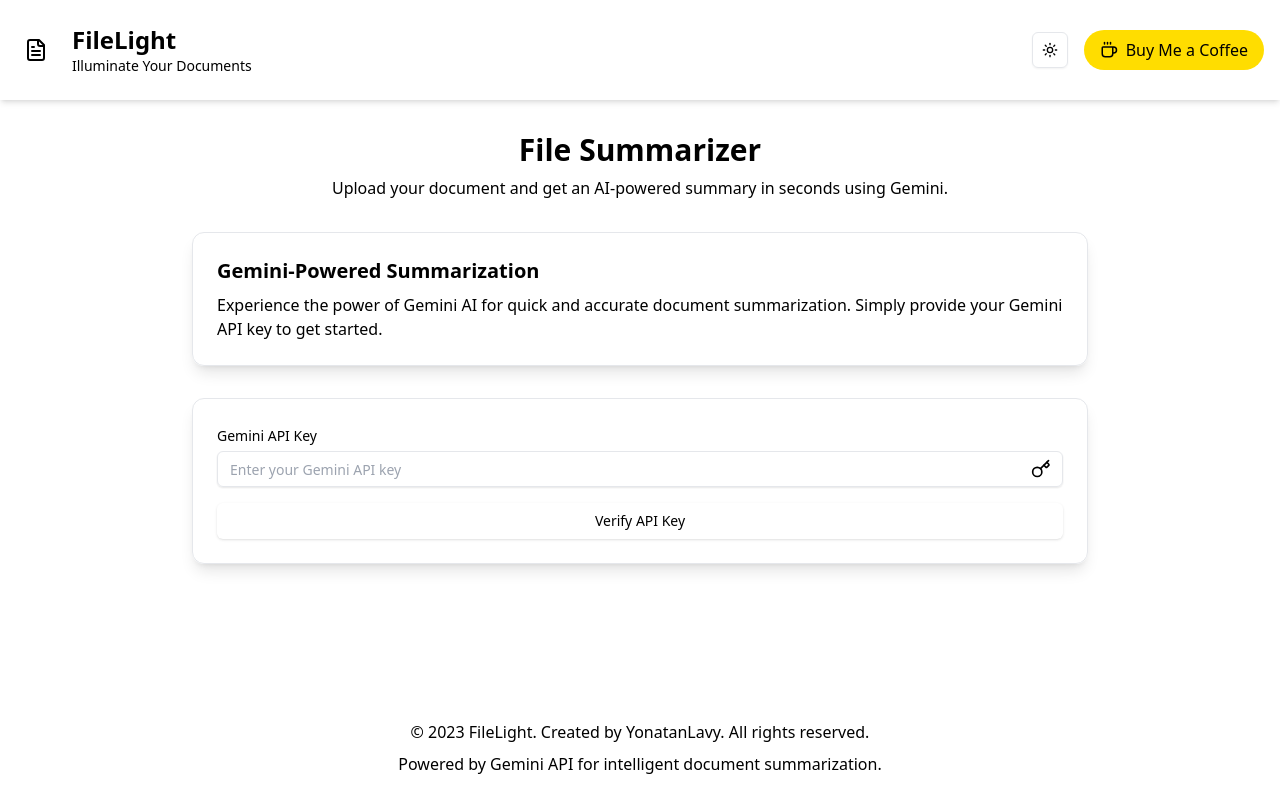
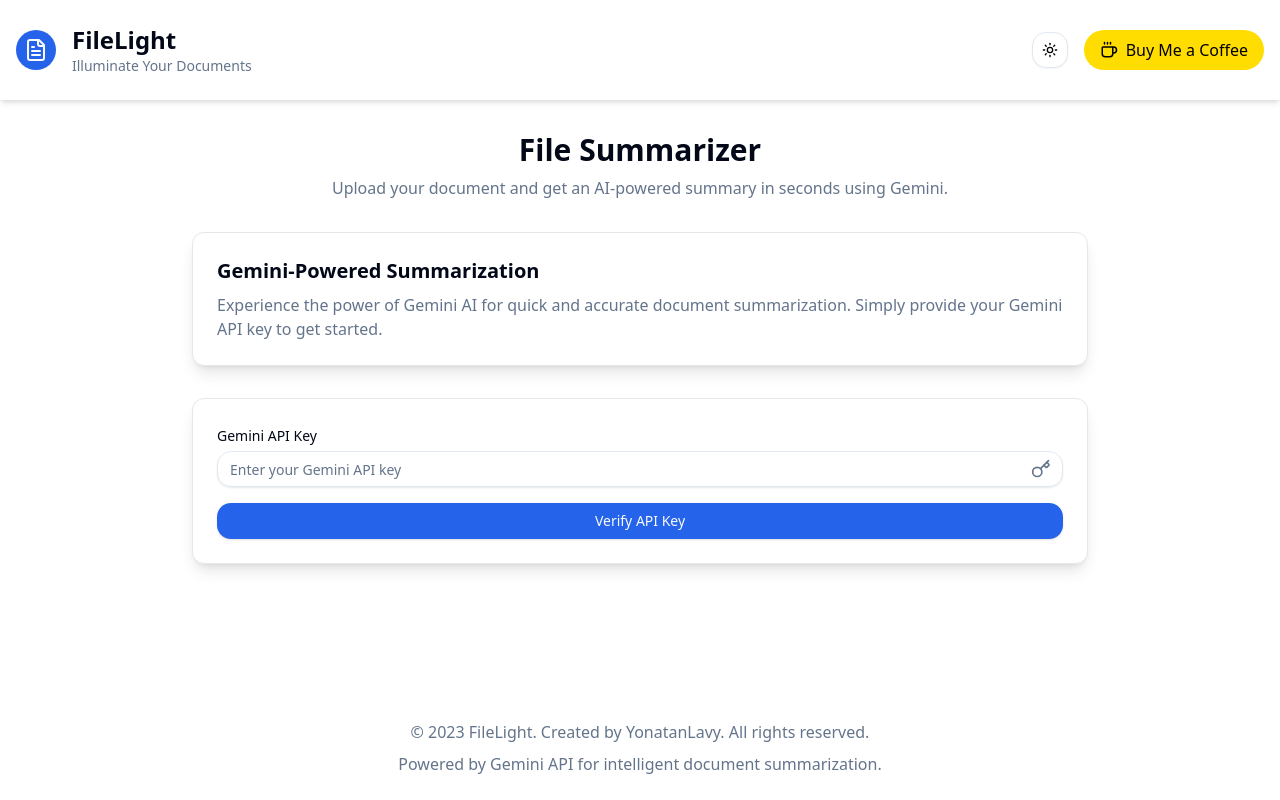
Before and after one commit to yehonatanyosefi/whatsapp-threads, a Next.js app: page / in a window 1280 px wide. Built offline with nearby package versions, Linux system fonts and the light colour scheme.

Commit message:
added stylings, toast, started work on file upload

```diff
--- a/app/globals.css
+++ b/app/globals.css
@@ -1,6 +1,63 @@
 @tailwind base;
 @tailwind components;
 @tailwind utilities;
+
+@layer base {
+	:root {
+		--background: 0 0% 100%;
+		--foreground: 222.2 84% 4.9%;
+		--card: 0 0% 100%;
+		--card-foreground: 222.2 84% 4.9%;
+		--popover: 0 0% 100%;
+		--popover-foreground: 222.2 84% 4.9%;
+		--primary: 221.2 83.2% 53.3%;
+		--primary-foreground: 210 40% 98%;
+		--secondary: 210 40% 96.1%;
+		--secondary-foreground: 222.2 47.4% 11.2%;
+		--muted: 210 40% 96.1%;
+		--muted-foreground: 215.4 16.3% 46.9%;
+		--accent: 210 40% 96.1%;
+		--accent-foreground: 222.2 47.4% 11.2%;
+		--destructive: 0 84.2% 60.2%;
+		--destructive-foreground: 210 40% 98%;
+		--border: 214.3 31.8% 91.4%;
+		--input: 214.3 31.8% 91.4%;
+		--ring: 221.2 83.2% 53.3%;
+		--radius: 1rem;
+		--chart-1: 12 76% 61%;
+		--chart-2: 173 58% 39%;
+		--chart-3: 197 37% 24%;
+		--chart-4: 43 74% 66%;
+		--chart-5: 27 87% 67%;
+	}
+
+	.dark {
+		--background: 222.2 84% 4.9%;
+		--foreground: 210 40% 98%;
+		--card: 222.2 84% 4.9%;
+		--card-foreground: 210 40% 98%;
+		--popover: 222.2 84% 4.9%;
+		--popover-foreground: 210 40% 98%;
+		--primary: 217.2 91.2% 59.8%;
+		--primary-foreground: 222.2 47.4% 11.2%;
+		--secondary: 217.2 32.6% 17.5%;
+		--secondary-foreground: 210 40% 98%;
+		--muted: 217.2 32.6% 17.5%;
+		--muted-foreground: 215 20.2% 65.1%;
+		--accent: 217.2 32.6% 17.5%;
+		--accent-foreground: 210 40% 98%;
+		--destructive: 0 62.8% 30.6%;
+		--destructive-foreground: 210 40% 98%;
+		--border: 217.2 32.6% 17.5%;
+		--input: 217.2 32.6% 17.5%;
+		--ring: 224.3 76.3% 48%;
+		--chart-1: 220 70% 50%;
+		--chart-2: 160 60% 45%;
+		--chart-3: 30 80% 55%;
+		--chart-4: 280 65% 60%;
+		--chart-5: 340 75% 55%;
+	}
+}
 
 @keyframes gradient-x {
 	0%,
--- a/app/layout.tsx
+++ b/app/layout.tsx
@@ -1,9 +1,13 @@
+import { Toaster } from '@/components/ui/sonner'
 import './globals.css'
 
 export default function RootLayout({ children }: { children: React.ReactNode }) {
 	return (
 		<html lang="en">
-			<body>{children}</body>
+			<body>
+				{children}
+				<Toaster />
+			</body>
 		</html>
 	)
 }
--- a/components/FileUploader.tsx
+++ b/components/FileUploader.tsx
@@ -5,22 +5,22 @@
 import { Card, CardContent } from '@/components/ui/card'
 import { Input } from '@/components/ui/input'
 import { Label } from '@/components/ui/label'
-import { Progress } from '@/components/ui/progress'
 import { ScrollArea } from '@/components/ui/scroll-area'
-import { useToast } from '@/hooks/use-toast'
+import { cn } from '@/lib/utils'
 import { AnimatePresence, motion } from 'framer-motion'
-import { AlertTriangle, Check, Edit, FileText, Key, Loader2, RefreshCw, Upload, X } from 'lucide-react'
+import { AlertTriangle, Check, Edit, FileText, Key, Loader2, RefreshCw } from 'lucide-react'
+import { type TextItem } from 'pdfjs-dist/types/src/display/api'
 import { useEffect, useState } from 'react'
+import { toast } from 'sonner'
 
 export function FileUploader() {
-	const [file, setFile] = useState<File | null>(null)
 	const [fileContent, setFileContent] = useState<string>('')
 	const [loadingStep, setLoadingStep] = useState<number>(0)
 	const [progress, setProgress] = useState<number>(0)
 	const [apiKey, setApiKey] = useState<string>('')
 	const [summary, setSummary] = useState<string>('')
 	const [isKeyVerified, setIsKeyVerified] = useState<boolean>(false)
-	const { toast } = useToast()
+	const [isTestingKey, setIsTestingKey] = useState<boolean>(false)
 
 	useEffect(() => {
 		const storedApiKey = localStorage.getItem('geminiApiKey')
@@ -33,16 +33,26 @@
 	const handleFileChange = async (event: React.ChangeEvent<HTMLInputElement>) => {
 		const selectedFile = event.target.files?.[0]
 		if (selectedFile) {
-			if (selectedFile.size > 10 * 1024 * 1024) {
-				toast({
-					title: 'File too large',
-					description: 'Please upload a file smaller than 10MB.',
-					variant: 'destructive',
+			const allowedTypes = [
+				'text/plain',
+				'application/pdf',
+				'application/vnd.openxmlformats-officedocument.wordprocessingml.document',
+			]
+
+			if (!allowedTypes.includes(selectedFile.type)) {
+				toast.error('Invalid file type', {
+					description: 'Please upload a TXT, PDF, or DOCX file.',
 				})
 				return
 			}
 
-			setFile(selectedFile)
+			if (selectedFile.size > 10 * 1024 * 1024) {
+				toast.error('File too large', {
+					description: 'Please upload a file smaller than 10MB.',
+				})
+				return
+			}
+
 			setProgress(0)
 			setLoadingStep(0)
 			setSummary('')
@@ -50,12 +60,13 @@
 			try {
 				const content = await readFileContent(selectedFile)
 				setFileContent(content)
+				if (isKeyVerified) {
+					handleUpload(content)
+				}
 			} catch (error) {
-				console.error(error)
-				toast({
-					title: 'Error reading file',
+				console.error('File reading error:', error)
+				toast.error('Error reading file', {
 					description: 'There was an error reading the file. Please try again.',
-					variant: 'destructive',
 				})
 			}
 		}
@@ -77,45 +88,49 @@
 			reader.onerror = (error) => reject(error)
 
 			if (file.type === 'application/pdf') {
-				import('pdfjs-dist')
-					.then((pdfjsLib) => {
+				const handlePdf = async () => {
+					try {
+						const pdfjsLib = await import('pdfjs-dist')
 						pdfjsLib.GlobalWorkerOptions.workerSrc = `//cdnjs.cloudflare.com/ajax/libs/pdf.js/${pdfjsLib.version}/pdf.worker.min.js`
-						const loadingTask = pdfjsLib.getDocument({ url: URL.createObjectURL(file) })
-						loadingTask.promise
-							.then((pdf) => {
-								let fullText = ''
-								const pagePromises = []
-								for (let i = 1; i <= pdf.numPages; i++) {
-									pagePromises.push(
-										pdf.getPage(i).then((page) =>
-											page.getTextContent().then((content) => {
-												return content.items.map((item) => ('str' in item ? item.str : '')).join(' ')
-											})
-										)
-									)
-								}
-								Promise.all(pagePromises).then((pageTexts) => {
-									fullText = pageTexts.join('\n\n')
-									resolve(fullText)
-								})
-							})
-							.catch(reject)
-					})
-					.catch(reject)
+
+						const arrayBuffer = await file.arrayBuffer()
+						const pdf = await pdfjsLib.getDocument({ data: arrayBuffer }).promise
+						const numPages = pdf.numPages
+						let fullText = ''
+
+						for (let i = 1; i <= numPages; i++) {
+							const page = await pdf.getPage(i)
+							const content = await page.getTextContent()
+							const pageText = content.items
+								.map((item) => ('str' in item ? (item as TextItem).str : ''))
+								.join(' ')
+							fullText += pageText + '\n\n'
+						}
+
+						resolve(fullText.trim())
+					} catch (error) {
+						console.error('PDF parsing error:', error)
+						reject(error)
+					}
+				}
+
+				handlePdf()
 			} else if (
 				file.type === 'application/vnd.openxmlformats-officedocument.wordprocessingml.document'
 			) {
-				import('mammoth')
-					.then(async (mammoth) => {
-						const buffer = await file.arrayBuffer()
-						mammoth
-							.extractRawText({ arrayBuffer: buffer })
-							.then((result) => {
-								resolve(result.value)
-							})
-							.catch(reject)
-					})
-					.catch(reject)
+				const handleDocx = async () => {
+					try {
+						const mammoth = await import('mammoth')
+						const arrayBuffer = await file.arrayBuffer()
+						const result = await mammoth.extractRawText({ arrayBuffer })
+						resolve(result.value)
+					} catch (error) {
+						console.error('DOCX parsing error:', error)
+						reject(error)
+					}
+				}
+
+				handleDocx()
 			} else {
 				reader.readAsText(file)
 			}
@@ -129,6 +144,7 @@
 	}
 
 	const testApiKey = async (keyToTest: string = apiKey) => {
+		setIsTestingKey(true)
 		try {
 			const response = await fetch('/api/test-api-key', {
 				method: 'POST',
@@ -139,10 +155,8 @@
 			})
 
 			if (response.ok) {
-				toast({
-					title: 'API Key Valid',
+				toast.success('API Key Valid', {
 					description: 'Your Gemini API key is valid and has been saved.',
-					variant: 'default',
 				})
 				localStorage.setItem('geminiApiKey', keyToTest)
 				setIsKeyVerified(true)
@@ -151,12 +165,12 @@
 			}
 		} catch (error) {
 			console.error(error)
-			toast({
-				title: 'Invalid API Key',
+			toast.error('Invalid API Key', {
 				description: 'Please check your Gemini API key and try again.',
-				variant: 'destructive',
 			})
 			setIsKeyVerified(false)
+		} finally {
+			setIsTestingKey(false)
 		}
 	}
 
@@ -164,8 +178,8 @@
 		setIsKeyVerified(false)
 	}
 
-	const handleUpload = async () => {
-		if (!file || !apiKey) return
+	const handleUpload = async (contentToUpload: string = fileContent) => {
+		if (!apiKey) return
 
 		setLoadingStep(1)
 		let progress = 0
@@ -181,7 +195,7 @@
 				headers: {
 					'Content-Type': 'application/json',
 				},
-				body: JSON.stringify({ content: fileContent, apiKey }),
+				body: JSON.stringify({ content: contentToUpload, apiKey }),
 			})
 
 			if (!response.ok) {
@@ -193,23 +207,18 @@
 			setLoadingStep(3)
 		} catch (error) {
 			console.error(error)
-			toast({
-				title: 'Error summarizing file',
+			toast.error('Error summarizing file', {
 				description: 'There was an error summarizing the file. Please check your API key and try again.',
-				variant: 'destructive',
 			})
 		} finally {
 			clearInterval(interval)
 			setProgress(100)
 		}
 	}
+	const successColor = 'text-green-500 dark:text-green-400'
 
-	const removeFile = () => {
-		setFile(null)
-		setFileContent('')
-		setLoadingStep(0)
-		setProgress(0)
-		setSummary('')
+	const handleRegenerateClick = () => {
+		handleUpload(fileContent)
 	}
 
 	return (
@@ -226,14 +235,16 @@
 									<motion.div
 										initial={{ opacity: 0, y: -10 }}
 										animate={{ opacity: 1, y: 0 }}
-										className="flex items-center justify-between bg-green-100 dark:bg-green-900 p-3 rounded-md">
+										className="flex items-center justify-between bg-green-50 dark:bg-green-900 p-3 rounded-md">
 										<div className="flex items-center space-x-2">
-											<Check className="h-5 w-5 text-green-500" />
-											<span className="text-sm text-green-700 dark:text-green-300">
-												API Key verified
-											</span>
+											<Check className={cn('h-5 w-5', successColor)} />
+											<span className={cn('text-sm', successColor)}>API Key verified</span>
 										</div>
-										<Button onClick={handleEditApiKey} variant="outline" size="sm">
+										<Button
+											onClick={handleEditApiKey}
+											variant="outline"
+											className={cn(successColor)}
+											size="sm">
 											<Edit className="h-4 w-4 mr-2" />
 											Edit
 										</Button>
@@ -258,8 +269,16 @@
 						{!isKeyVerified && (
 							<Button
 								onClick={() => testApiKey()}
+								disabled={isTestingKey}
 								className="w-full bg-primary text-primary-foreground hover:bg-primary/90">
-								Verify API Key
+								{isTestingKey ? (
+									<>
+										<Loader2 className="w-4 h-4 mr-2 animate-spin" />
+										Verifying...
+									</>
+								) : (
+									'Verify API Key'
+								)}
 							</Button>
 						)}
 					</div>
@@ -300,46 +319,6 @@
 			</AnimatePresence>
 
 			<AnimatePresence>
-				{file && isKeyVerified && (
-					<motion.div
-						initial={{ opacity: 0, y: 20 }}
-						animate={{ opacity: 1, y: 0 }}
-						exit={{ opacity: 0, y: -20 }}>
-						<Card className="bg-card shadow-lg">
-							<CardContent className="p-6">
-								<div className="flex items-center justify-between mb-4">
-									<div className="flex items-center space-x-2">
-										<FileText className="w-6 h-6 text-primary" />
-										<span className="text-sm font-medium text-foreground">{file.name}</span>
-									</div>
-									<Button variant="ghost" size="icon" onClick={removeFile}>
-										<X className="w-4 h-4" />
-									</Button>
-								</div>
-								<div className="text-xs text-muted-foreground mb-2">
-									Size: {(file.size / 1024).toFixed(2)} KB
-								</div>
-								<Progress value={progress} className="w-full h-2" />
-								<div className="mt-4">
-									<Button
-										onClick={handleUpload}
-										disabled={loadingStep > 0}
-										className="w-full bg-primary text-primary-foreground hover:bg-primary/90">
-										{loadingStep > 0 ? (
-											<Loader2 className="w-4 h-4 mr-2 animate-spin" />
-										) : (
-											<Upload className="w-4 h-4 mr-2" />
-										)}
-										Upload and Summarize
-									</Button>
-								</div>
-							</CardContent>
-						</Card>
-					</motion.div>
-				)}
-			</AnimatePresence>
-
-			<AnimatePresence>
 				{loadingStep > 0 && (
 					<motion.div
 						initial={{ opacity: 0, y: 20 }}
@@ -349,6 +328,12 @@
 							<CardContent className="p-6">
 								<h2 className="text-xl font-semibold mb-4 text-foreground">Processing</h2>
 								<div className="space-y-4">
+									<div className="w-full bg-muted rounded-full h-2.5">
+										<div
+											className="bg-primary h-2.5 rounded-full transition-all duration-300"
+											style={{ width: `${progress}%` }}
+										/>
+									</div>
 									<Step number={1} text="Uploading file" completed={loadingStep > 1} />
 									<Step number={2} text="Analyzing content" completed={loadingStep > 2} />
 									<Step number={3} text="Generating summary" completed={loadingStep > 3} />
@@ -369,7 +354,7 @@
 							<CardContent className="p-6">
 								<div className="flex justify-between items-center mb-4">
 									<h2 className="text-xl font-semibold text-foreground">Summary</h2>
-									<Button variant="outline" size="sm" onClick={handleUpload}>
+									<Button variant="outline" size="sm" onClick={handleRegenerateClick}>
 										<RefreshCw className="w-4 h-4 mr-2" />
 										Regenerate
 									</Button>
--- /dev/null
+++ b/components/ui/sonner.tsx
@@ -0,0 +1,31 @@
+"use client"
+
+import { useTheme } from "next-themes"
+import { Toaster as Sonner } from "sonner"
+
+type ToasterProps = React.ComponentProps<typeof Sonner>
+
+const Toaster = ({ ...props }: ToasterProps) => {
+  const { theme = "system" } = useTheme()
+
+  return (
+    <Sonner
+      theme={theme as ToasterProps["theme"]}
+      className="toaster group"
+      toastOptions={{
+        classNames: {
+          toast:
+            "group toast group-[.toaster]:bg-background group-[.toaster]:text-foreground group-[.toaster]:border-border group-[.toaster]:shadow-lg",
+          description: "group-[.toast]:text-muted-foreground",
+          actionButton:
+            "group-[.toast]:bg-primary group-[.toast]:text-primary-foreground",
+          cancelButton:
+            "group-[.toast]:bg-muted group-[.toast]:text-muted-foreground",
+        },
+      }}
+      {...props}
+    />
+  )
+}
+
+export { Toaster }
--- a/package.json
+++ b/package.json
@@ -28,6 +28,7 @@
 		"pdfjs-dist": "^4.9.155",
 		"react": "^18",
 		"react-dom": "^18",
+		"sonner": "^1.7.0",
 		"tailwind-merge": "^2.5.5",
 		"tailwindcss-animate": "^1.0.7"
 	},
--- a/tailwind.config.ts
+++ b/tailwind.config.ts
@@ -6,12 +6,91 @@
 		'./components/**/*.{js,ts,jsx,tsx,mdx}',
 		'./app/**/*.{js,ts,jsx,tsx,mdx}',
 	],
+	darkMode: ['class'],
+	prefix: '',
 	theme: {
+		container: {
+			center: true,
+			padding: '2rem',
+			screens: {
+				'2xl': '1400px',
+			},
+		},
 		extend: {
-			// You can add custom theme extensions here
+			colors: {
+				border: 'hsl(var(--border))',
+				input: 'hsl(var(--input))',
+				ring: 'hsl(var(--ring))',
+				background: 'hsl(var(--background))',
+				foreground: 'hsl(var(--foreground))',
+				primary: {
+					DEFAULT: 'hsl(var(--primary))',
+					foreground: 'hsl(var(--primary-foreground))',
+				},
+				secondary: {
+					DEFAULT: 'hsl(var(--secondary))',
+					foreground: 'hsl(var(--secondary-foreground))',
+				},
+				destructive: {
+					DEFAULT: 'hsl(var(--destructive))',
+					foreground: 'hsl(var(--destructive-foreground))',
+				},
+				muted: {
+					DEFAULT: 'hsl(var(--muted))',
+					foreground: 'hsl(var(--muted-foreground))',
+				},
+				accent: {
+					DEFAULT: 'hsl(var(--accent))',
+					foreground: 'hsl(var(--accent-foreground))',
+				},
+				popover: {
+					DEFAULT: 'hsl(var(--popover))',
+					foreground: 'hsl(var(--popover-foreground))',
+				},
+				card: {
+					DEFAULT: 'hsl(var(--card))',
+					foreground: 'hsl(var(--card-foreground))',
+				},
+			},
+			borderRadius: {
+				lg: 'var(--radius)',
+				md: 'calc(var(--radius) - 2px)',
+				sm: 'calc(var(--radius) - 4px)',
+			},
+			keyframes: {
+				'accordion-down': {
+					from: { height: '0' },
+					to: { height: 'var(--radix-accordion-content-height)' },
+				},
+				'accordion-up': {
+					from: { height: 'var(--radix-accordion-content-height)' },
+					to: { height: '0' },
+				},
+				rotate: {
+					'100%': { transform: 'rotate(360deg)' },
+				},
+				xAxis: {
+					'50%': {
+						animationTimingFunction: 'cubic-bezier(0.02, 0.01, 0.21, 1)',
+						transform: 'translateX(calc(190px - 56px))',
+					},
+				},
+				yAxis: {
+					'50%': {
+						animationTimingFunction: 'cubic-bezier(0.3, 0.27, 0.07, 1.64)',
+						transform: 'translateY(calc(-1 * (190px - 56px)))',
+					},
+				},
+			},
+			animation: {
+				'accordion-down': 'accordion-down 0.2s ease-out',
+				'accordion-up': 'accordion-up 0.2s ease-out',
+				rotate: 'rotate 5s linear infinite',
+				xAxis: 'xAxis 2.5s cubic-bezier(0.02, 0.01, 0.21, 1) infinite',
+				yAxis: 'yAxis 2.5s cubic-bezier(0.3, 0.27, 0.07, 1.64) infinite',
+			},
 		},
 	},
-	plugins: [],
 }
 
 export default config
```
Also changed, not shown: hooks/use-toast.ts (deleted, +0 -194 lines), 1 other file (tests, documents, lock files or other folders).
